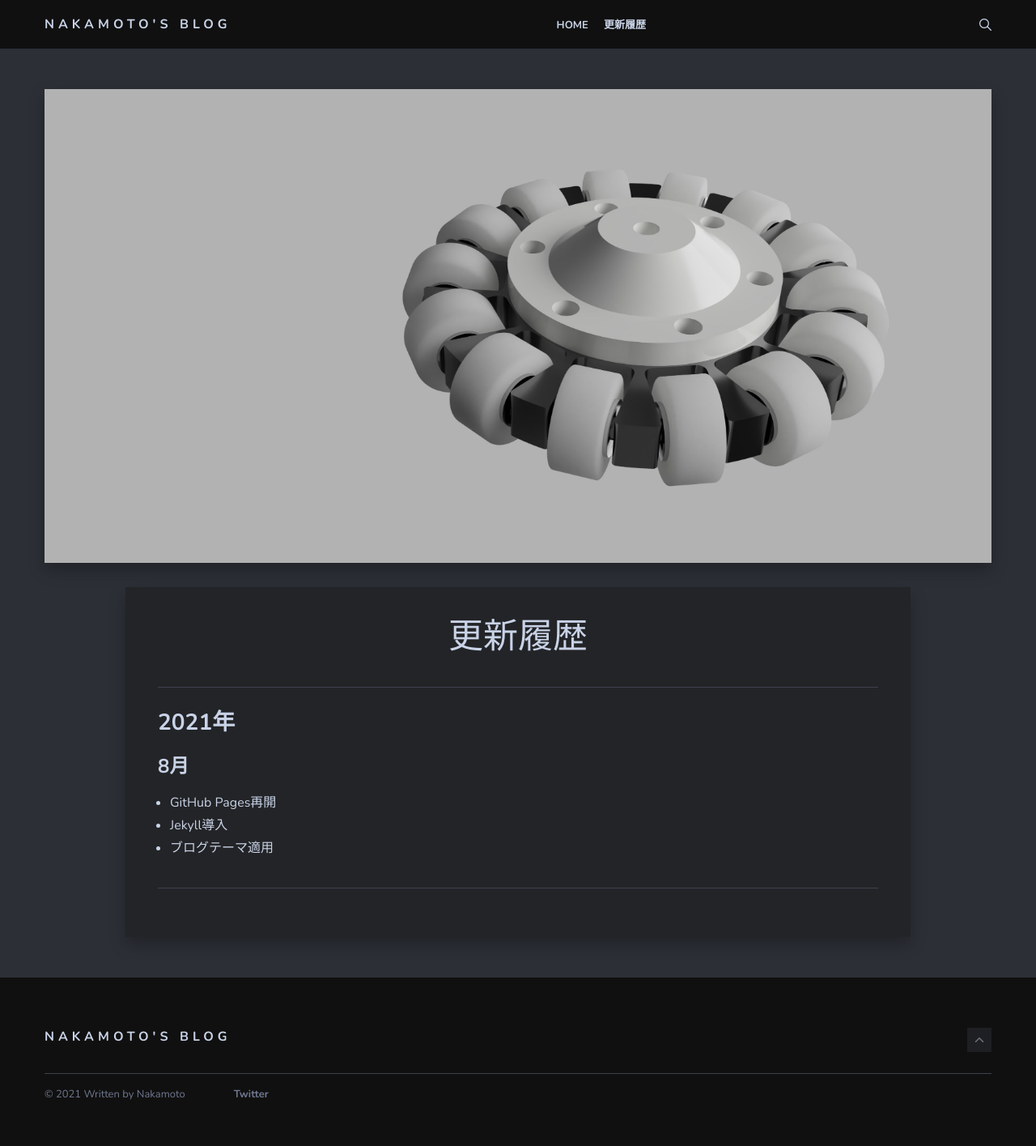
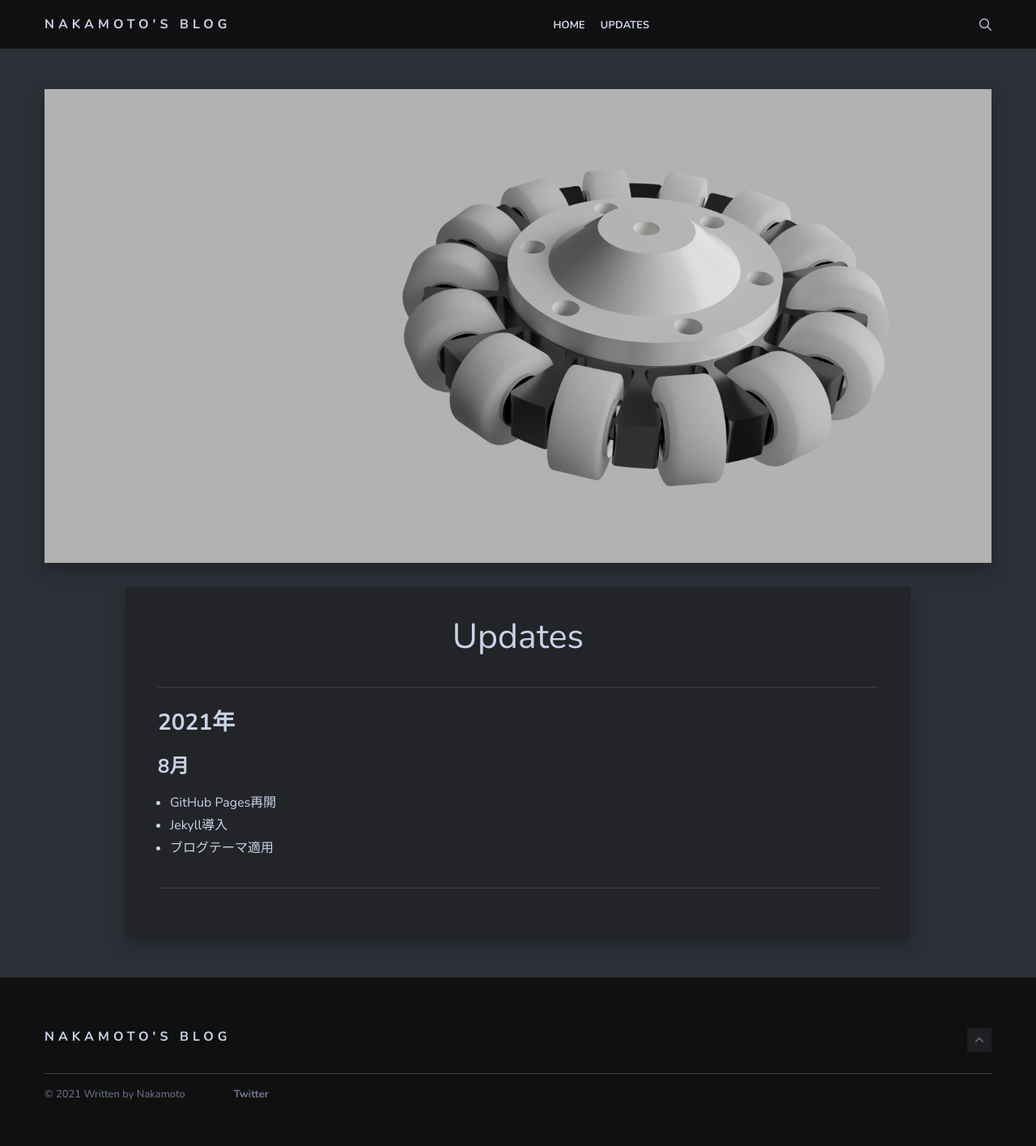
Before and after one commit to RP-800/RP-800.github.io, a Jekyll site: the page built from _pages/updates.md, in a window 1280 px wide. Shown: the whole page at 81% size. Built offline with Jekyll 4.4.1, drawn with Linux system fonts in a browser that asks for light colours; nearby versions of some CDN libraries.

Commit message:
Update updates.md

```diff
--- a/_pages/updates.md
+++ b/_pages/updates.md
@@ -1,6 +1,6 @@
 ---
 layout: page
-title: 更新履歴
+title: Updates
 image: 897b279a-6a44-40f7-9459-d3fe7b226536.jpg
 permalink: /updates/
 ---
```
